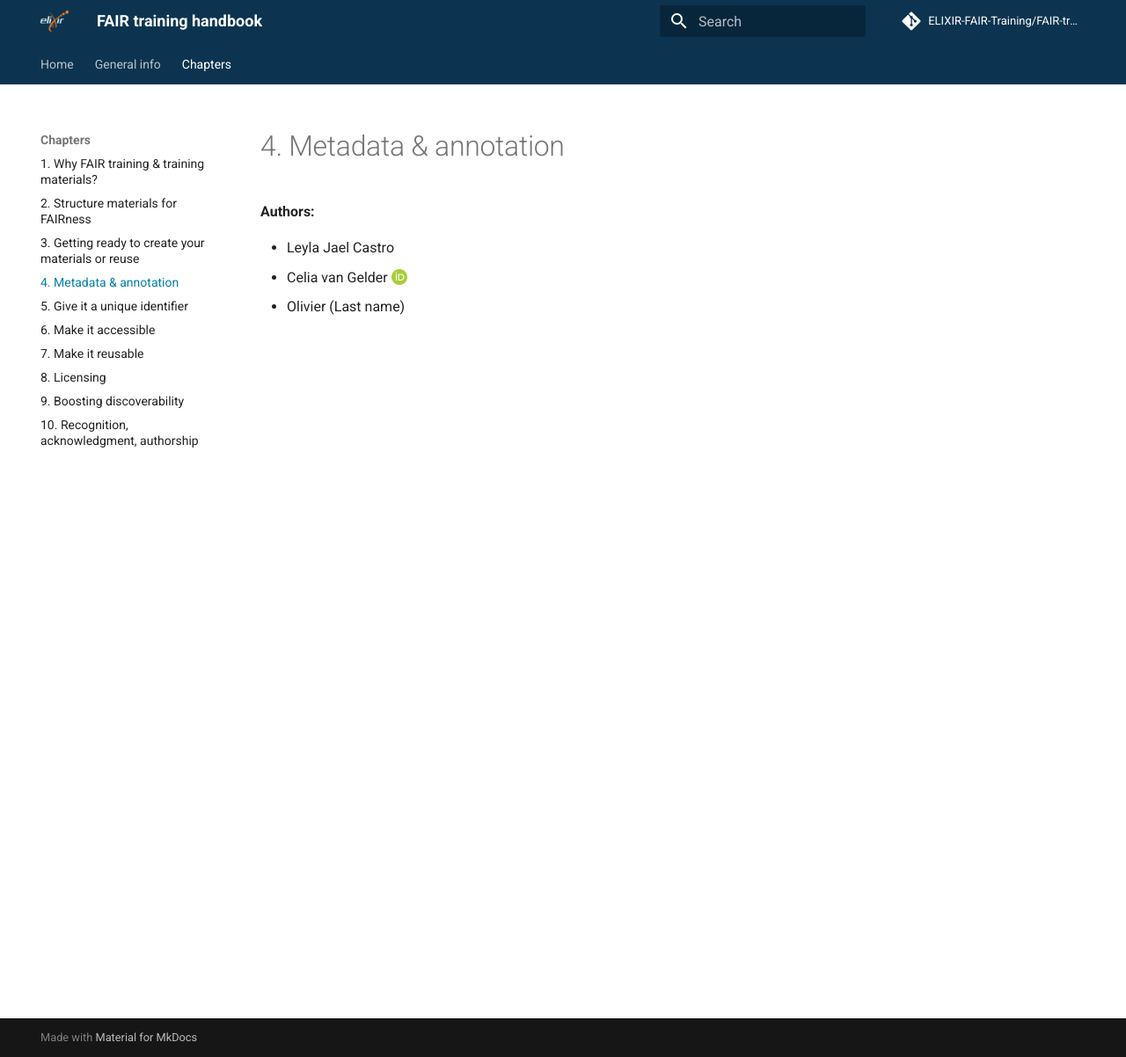
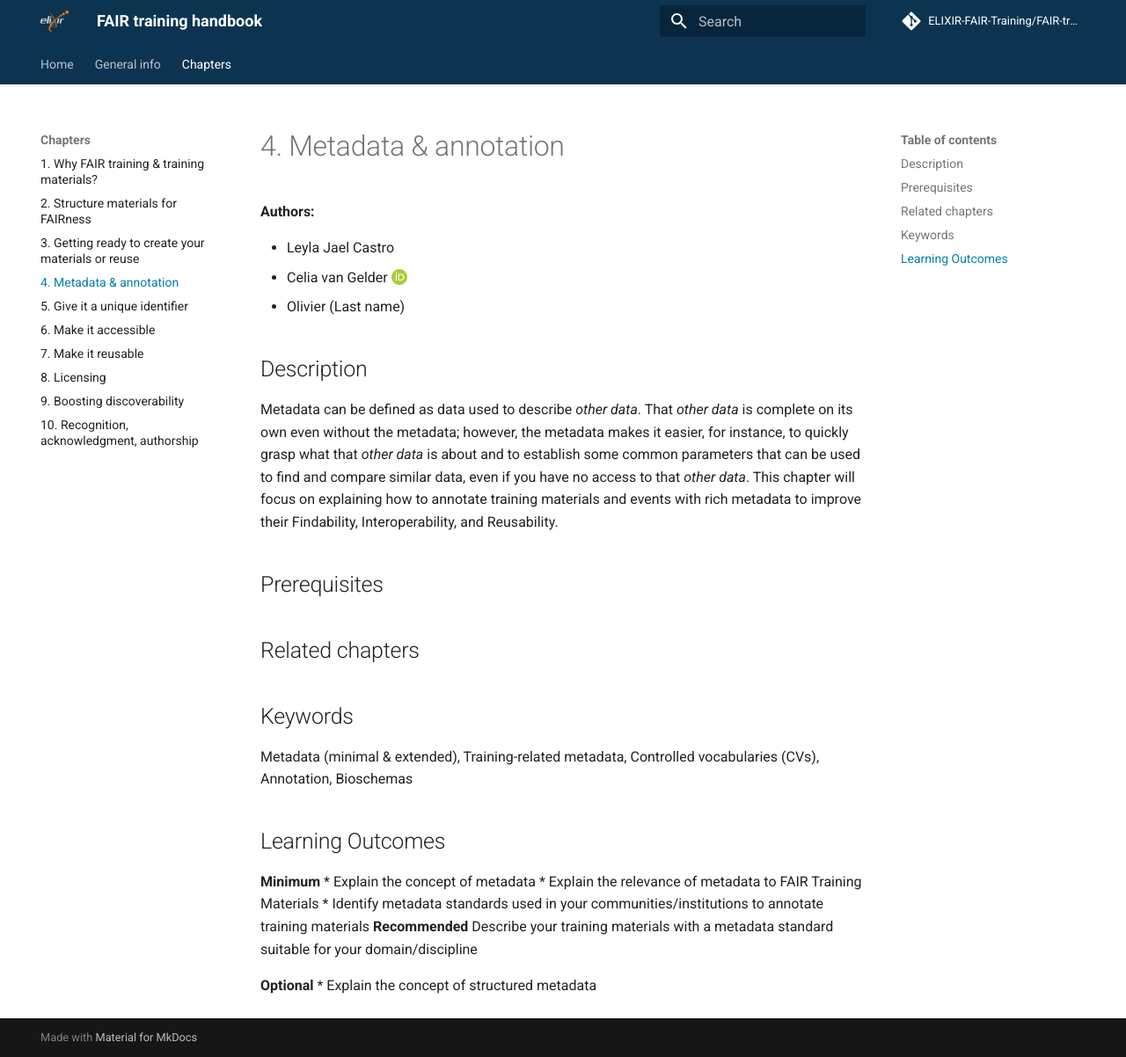
Before and after one commit to elixir-europe-training/ELIXIR-TrP-FAIR-training-handbook, an MkDocs documentation site: the page built from docs/chapters/chapter_04.md, in a window 1280 px wide and 1202 px high. Shown: the whole window at 88% size. Built offline with MkDocs 1.6.1 and Material for MkDocs 9.7.7, drawn with Linux system fonts in a browser that asks for light colours; comment, search, counter and statistics services are not loaded.

Commit message:
Update chapter_04.md
Added brief description and learning outcomes for the purposes of the GOBLET workshop.

```diff
--- a/docs/chapters/chapter_04.md
+++ b/docs/chapters/chapter_04.md
@@ -4,3 +4,27 @@
 - Leyla Jael Castro
 - Celia van Gelder [:custom-orcid:](https://orcid.org/0000-0002-0223-2329)
 - Olivier (Last name)
+
+## Description
+
+Metadata can be defined as data used to describe _other data_. That _other data_ is complete on its own even without the metadata; however, the metadata makes it easier, for instance, to quickly grasp what that _other data_ is about and to establish some common parameters that can be used to find and compare similar data, even if you have no access to that _other data_. This chapter will focus on explaining how to annotate training materials and events with rich metadata to improve their Findability, Interoperability, and Reusability.
+
+
+## Prerequisites
+
+## Related chapters
+
+## Keywords
+Metadata (minimal & extended), Training-related metadata, Controlled vocabularies (CVs), Annotation, Bioschemas
+
+
+## Learning Outcomes
+**Minimum**
+* Explain the concept of metadata
+* Explain the relevance of metadata to FAIR Training Materials
+* Identify metadata standards used in your communities/institutions to annotate training materials
+**Recommended**
+Describe your training materials with a metadata standard suitable for your domain/discipline
+
+**Optional**
+* Explain the concept of structured metadata
```
